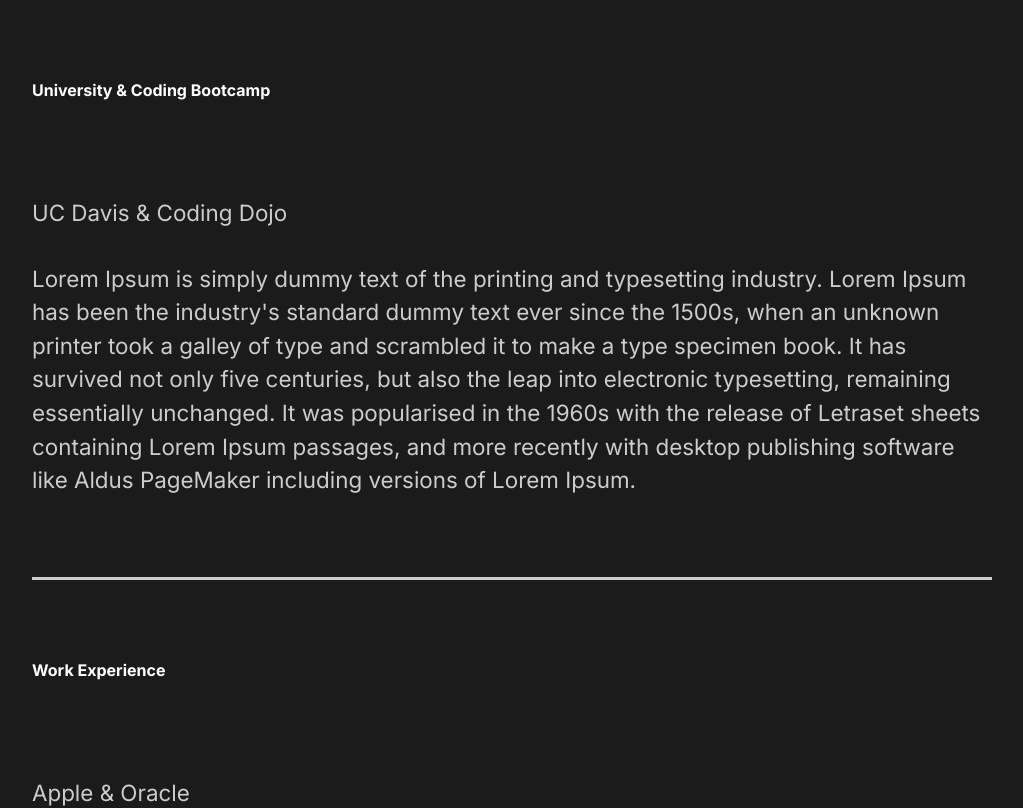
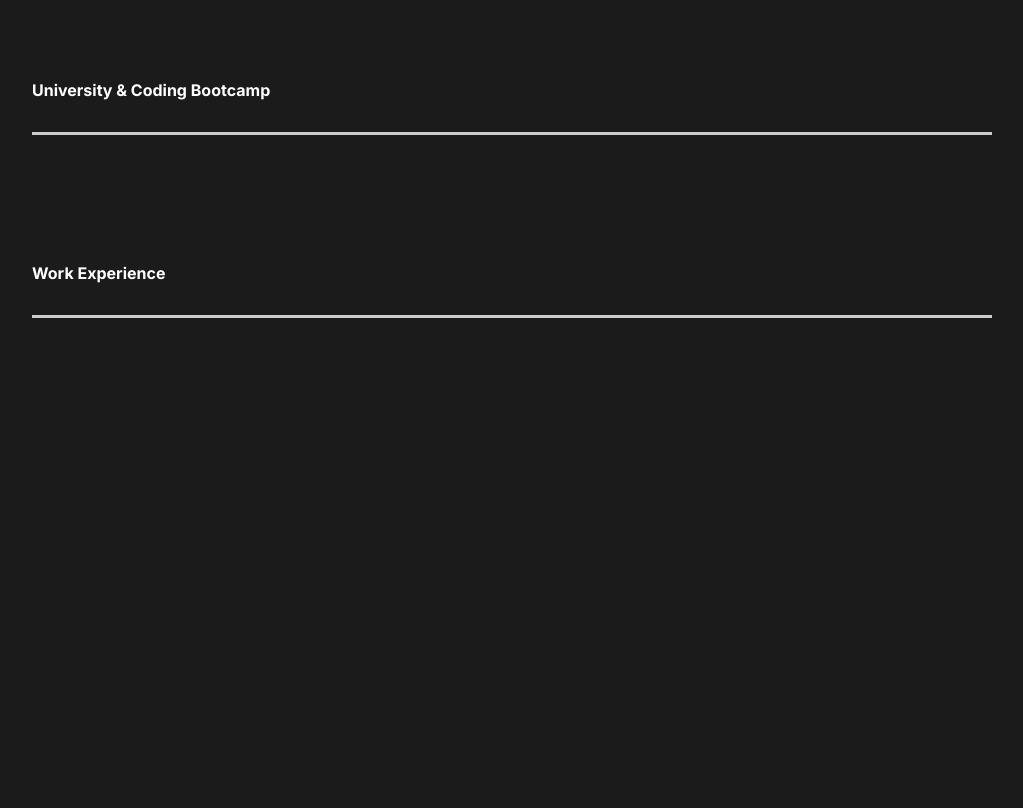
Before and after one commit to gabrfernandez/gabrfernandez.github.io, a React (Create React App) app: page / in a window 1280 px wide. Shown: the part 3121-3929 px from the top of the page, without its empty margins (128-1151 px from the left). After the commit the page ends 3607 px from the top, so only its background shows below. Built offline with nearby package versions, Linux system fonts and the light colour scheme.

Commit message:
animation and scroll

```diff
--- a/src/animation.js
+++ b/src/animation.js
@@ -70,3 +70,22 @@
     hidden:{opacity:1},
     show:{opacity:1, transition:{staggerChildren:0.15, ease:"easeOut"}},
   }
+
+  export const scrollReveal={
+    hidden:{opacity:0, scale:1.2, transition:{duration:0.5}},
+    show:{
+      opacity:1,
+      scale:1,
+      transition:{
+        duration:0.5,
+      },
+    },
+  }
+
+  export const swoopAdoop={
+    hidden:{width:"-20%", transition:{duration:1}},
+    show:{
+      width:"100%",
+      transition:{ease:"easeOut", duration:1},
+    },
+  };
--- a/src/components/BackgroundExpand.js
+++ b/src/components/BackgroundExpand.js
@@ -1,29 +1,38 @@
 import React from 'react'
 import styled from "styled-components"
 import {Bio} from "../styles"
+import Toggle from './Toggle'
+import {AnimateSharedLayout} from "framer-motion"
+import {useScroll} from "./useScroll"
+import {scrollReveal} from "../animation"
 
 const BackgroundExpand = () => {
+  const [element, controls]=useScroll()
     return (
-        <BG>
+        <BG
+          variants={scrollReveal}
+          ref={element}
+          animate={controls}
+          initial="hidden"
+        >
             <h2>Schooling<span>& Experience</span></h2>
-            <div className="title">
-                <h4>University & Coding Bootcamp</h4>
-            </div>
-            <div className="subtext">
-                <p>UC Davis & Coding Dojo</p>
-                <p>Lorem Ipsum is simply dummy text of the printing and typesetting industry. Lorem Ipsum has been the industry's standard dummy text ever since the 1500s, when an unknown printer took a galley of type and scrambled it to make a type specimen book. It has survived not only five centuries, but also the leap into electronic typesetting, remaining essentially unchanged. It was popularised in the 1960s with the release of Letraset sheets containing Lorem Ipsum passages, and more recently with desktop publishing software like Aldus PageMaker including versions of Lorem Ipsum.
-                </p>
-            </div>
-            <div className="border-line"></div>
-            <div className="title">
-                <h4>Work Experience</h4>
-            </div>
+            <AnimateSharedLayout>
+              <Toggle title="University & Coding Bootcamp">
+              <div className="subtext">
+                  <p>UC Davis & Coding Dojo</p>
+                  <p>Lorem Ipsum is simply dummy text of the printing and typesetting industry. Lorem Ipsum has been the industry's standard dummy text ever since the 1500s, when an unknown printer took a galley of type and scrambled it to make a type specimen book. It has survived not only five centuries, but also the leap into electronic typesetting, remaining essentially unchanged. It was popularised in the 1960s with the release of Letraset sheets containing Lorem Ipsum passages, and more recently with desktop publishing software like Aldus PageMaker including versions of Lorem Ipsum.
+                  </p>
+              </div>
+              </Toggle>
+
+            <Toggle title="Work Experience">
             <div className="subtext">
                 <p>Apple & Oracle</p>
                 <p>Lorem Ipsum is simply dummy text of the printing and typesetting industry. Lorem Ipsum has been the industry's standard dummy text ever since the 1500s, when an unknown printer took a galley of type and scrambled it to make a type specimen book. It has survived not only five centuries, but also the leap into electronic typesetting, remaining essentially unchanged. It was popularised in the 1960s with the release of Letraset sheets containing Lorem Ipsum passages, and more recently with desktop publishing software like Aldus PageMaker including versions of Lorem Ipsum.
                 </p>
             </div>
-            <div className="border-line"></div>
+            </Toggle>
+            </AnimateSharedLayout>
         </BG>
     )
 }
--- a/src/components/BackgroundSection.js
+++ b/src/components/BackgroundSection.js
@@ -6,10 +6,19 @@
 import code from "../img/code.jpg"
 import {Bio, Description, Image} from "../styles"
 import styled from "styled-components"
+import {scrollReveal} from "../animation"
+import {useScroll} from "./useScroll"
+
 
 const BackgroundSection = () => {
+  const [element, controls]=useScroll()
     return (
-        <Background>
+        <Background
+          variants={scrollReveal}
+          animate={controls}
+          initial="hidden"
+          ref={element}
+        >
             <Description>
                 <h2>Background</h2>
             </Description>
--- /dev/null
+++ b/src/components/Toggle.js
@@ -0,0 +1,15 @@
+import React, {useState} from 'react'
+import {motion} from "framer-motion"
+
+const Toggle = ({children, title}) => {
+    const [toggle, setToggle]= useState(false);
+    return (
+        <motion.div layout className="title" onClick={()=>setToggle(!toggle)}>
+            <motion.h4 layout>{title}</motion.h4>
+            {toggle ? children:""}
+            <div className="border-line"></div>
+        </motion.div>
+    )
+}
+
+export default Toggle
--- /dev/null
+++ b/src/components/useScroll.js
@@ -0,0 +1,13 @@
+import { useInView } from "react-intersection-observer";
+import { useAnimation } from "framer-motion";
+
+export const useScroll = () => {
+  const controls = useAnimation();
+  const [element, view] = useInView({ threshold: 0.5 });
+  if (view) {
+    controls.start("show");
+  } else {
+    controls.start("hidden");
+  }
+  return [element, controls];
+};
--- a/src/styles.js
+++ b/src/styles.js
@@ -1,6 +1,7 @@
 import styled from "styled-components";
+import {motion} from "framer-motion"
 
-export const Bio = styled.div`
+export const Bio = styled(motion.div)`
     min-height: 90vh;
     display: flex;
     align-items: center;
--- a/src/views/Projects.js
+++ b/src/views/Projects.js
@@ -5,11 +5,13 @@
 import moviedb from "../img/moviedb.png"
 import blogger from "../img/blogger.png"
 import {motion} from "framer-motion"
-import {lineAnim, pageAnimation, slider, sliderContainer, fade} from "../animation"
-
+import {lineAnim, pageAnimation, slider, sliderContainer, fade, swoopAdoop} from "../animation"
+import {useScroll} from "../components/useScroll"
 
 
 const Projects = () => {
+  const [element, controls]= useScroll();
+  const [element2, controls2]=useScroll();
     return (
         <Work style={{background:"#fff"}} exit="exit" variants={pageAnimation} initial="hidden" animate="show">
             <motion.div variants={sliderContainer}>
@@ -18,18 +20,18 @@
               <Frame3 variants={slider}></Frame3>
               <Frame4 variants={slider}></Frame4>
             </motion.div>
-            <Project>
+            <Project ref={element} variants={fade} animate={controls} initial="hidden">
                 <motion.h2 variants={fade}>Blogger</motion.h2>
-                <motion.div variants={lineAnim}></motion.div>
+                <motion.div variants={lineAnim} className="line"></motion.div>
                 <Link to ="/projects/blogger">
                     <Hide>
                       <motion.img src={blogger} alt="blogger" />
                     </Hide>
                 </Link>
             </Project>
-            <Project>
+            <Project ref={element2} variants={fade} animate={controls2} initial="hidden" >
                 <h2>MyShop</h2>
-                <div className="line"></div>
+                <motion.div variants={lineAnim} className="line"></motion.div>
                 <Link to="projects/myshop">
                     <img src={myshop} alt="myshop" />
                 </Link>
@@ -53,7 +55,7 @@
     padding: 1rem 0rem;
   }
 `;
-const Project = styled.div`
+const Project = styled(motion.div)`
   padding-bottom: 10rem;
   .line {
     height: 0.5rem;
```
Also changed, not shown: 1 other file (tests, documents, lock files or other folders).
